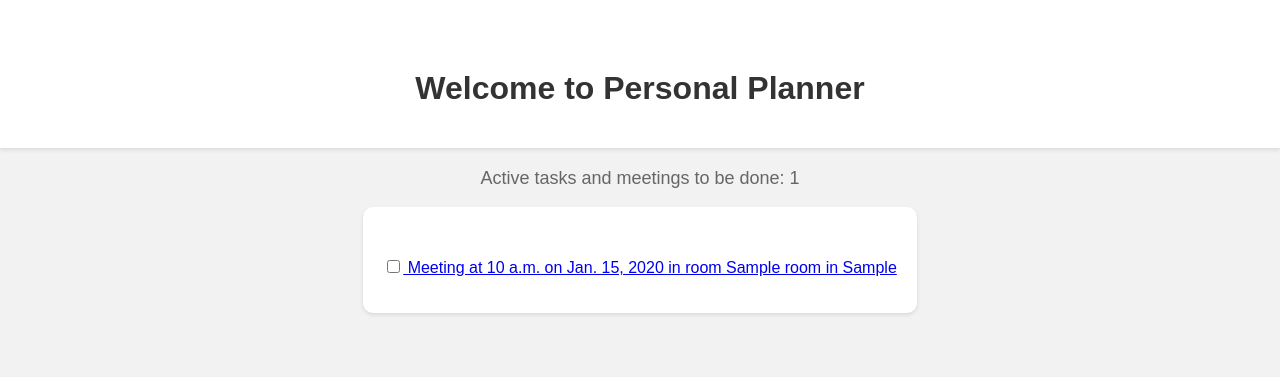
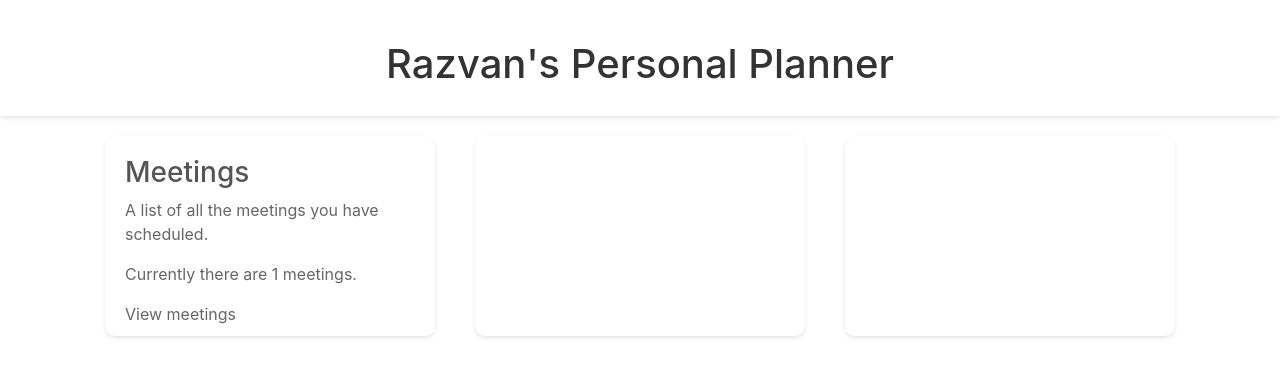
Before and after one commit to razvanpoinaru97/personal_planner, a Django app: page /welcome.html in a window 1280 px wide. Shown: the top 377 px of the page. Run offline with Django 5.2, Linux system fonts and the light colour scheme; tables that the repository leaves empty hold one stand-in row (values such as "Sample post"); some libraries are stand-ins or nearby versions.

Commit message:
Added user interactions to create a meeting + more styling and templating

```diff
--- /dev/null
+++ b/personal_planner/meetings/urls.py
@@ -0,0 +1,10 @@
+from django.urls import path
+
+from meetings import views
+
+urlpatterns = [
+    path('', views.meetings, name="meetings"),
+    path('<int:id>', views.detail, name="detail"),
+    path('new', views.new, name="new"),
+    path('create', views.create_meeting, name="create_meeting")
+]
--- a/personal_planner/personal_planner/urls.py
+++ b/personal_planner/personal_planner/urls.py
@@ -15,13 +15,12 @@
     2. Add a URL to urlpatterns:  path('blog/', include('blog.urls'))
 """
 from django.contrib import admin
-from django.urls import path
+from django.urls import path, include
 
 from django.shortcuts import redirect
 
 
 from website.views import welcome, date, about
-from meetings.views import detail
 
 urlpatterns = [
     path('admin/', admin.site.urls),
@@ -29,5 +28,5 @@
     path('welcome.html', welcome, name="welcome"),
     path('date', date),
     path('about', about),
-    path('meetings/<int:id>', detail, name="detail"),
+    path('meetings/', include('meetings.urls'))
 ]
--- /dev/null
+++ b/personal_planner/website/static/website/style.css
@@ -0,0 +1,170 @@
+.rounded-rectangle {
+    background-color: white;
+    border-radius: 10px;
+    padding: 20px;
+    margin-bottom: 20px;
+    margin-top: 20px;
+    box-shadow: 0 2px 4px rgba(0, 0, 0, 0.1);
+    height: 200px;
+    width: 30%;
+    float: left;
+    margin-right: 20px;
+    margin-left: 20px; /* Add this line to set the left margin */
+    overflow: hidden; /* Add this line to hide overflowing text */
+}
+
+.container {
+    display: flex;
+    justify-content: space-between;
+    margin: 0 2%;
+}
+
+body {
+    font-family: Arial, sans-serif;
+    background-color: #f2f2f2;
+    margin: 0;
+    padding: 0;
+}
+
+.sticky-header {
+    position: sticky;
+    top: 0;
+    background-color: white;
+    padding: 20px;
+    box-shadow: 0 2px 4px rgba(0, 0, 0, 0.1);
+}
+
+.list-box {
+    background-color: white;
+    border-radius: 10px;
+    padding: 20px;
+    margin: 0 auto;
+    width: fit-content;
+    box-shadow: 0 2px 4px rgba(0, 0, 0, 0.1);
+}
+
+ul.centered-list {
+    text-align: center;
+}
+
+ul.centered-list li {
+    text-align: left;
+}
+
+.sticky-header h1 {
+    color: #333;
+    text-align: center;
+    margin-top: 20px;
+}
+
+p {
+    color: #666;
+    font-size: 16px;
+    margin-top: 20px;
+}
+
+h3 {
+    color: #555;
+    font-size: 20px;
+    margin-top: 20px;
+}
+.rounded-rectangle .link-rectangle {
+    color: #666;
+    font-size: 16px;
+}
+
+ul {
+    list-style-type: none;
+    padding: 0;
+    margin-top: 30px;
+}
+
+li {
+    color: #333;
+    font-size: 16px;
+    margin-bottom: 10px;
+}
+
+.back-button {
+    position: absolute;
+    top: 10px;
+    left: 15px;
+    font-size: 20px;
+    padding: 10px 20px;
+    top: 50%;
+    transform: translateY(-50%);
+    font-family: Arial, sans-serif;
+    color: #ffffff;
+    background-color: #f2f2f2, 0.5;
+    border: none;
+    border-radius: 5px;
+    box-shadow: 0 2px 4px rgba(0, 0, 0, 0.2);
+    transition: background-color 0.3s ease;
+    text-decoration: none; /* Added to remove underline */
+}
+
+.back-button:hover {
+    background-color: #f2f2f2, 0.6;
+    color: #ffffff;
+    text-decoration: none; /* Added to remove underline */
+}
+
+.back-button:active {
+    color: #ffffff;
+    text-decoration: none; /* Added to remove underline */
+}
+
+.back-icon {
+    height: 20px; /* Set the height of the back-icon */
+    width: auto; /* Maintain the aspect ratio */
+    max-height: 100%; /* Add this line to limit the height to the parent container */
+    max-width: 100%; /* Add this line to limit the width to the parent container */
+}
+
+.list-box {
+    background-color: white;
+    border-radius: 10px;
+    padding: 20px;
+    margin: 0 auto;
+    margin-top: 5px;
+    width: fit-content;
+    box-shadow: 0 2px 4px rgba(0, 0, 0, 0.1);
+}
+
+ul.centered-list {
+    text-align: center;
+    height: 66vh;
+    overflow-y: scroll;
+}
+
+ul.centered-list li {
+    text-align: left;
+}
+
+ul {
+    list-style-type: none;
+    padding: 0;
+    margin-top: 30px;
+}
+
+li {
+    color: #333;
+    font-size: 16px;
+    margin-bottom: 10px;
+}
+
+.centered-rectangle{
+    background-color: #ffffff;
+    border-radius: 10px;
+    padding: 20px;
+    box-shadow: 0 2px 4px rgba(0, 0, 0, 0.1);
+}
+
+.detail-container{
+    background-color: #f2f2f2;
+    display: flex;
+    justify-content: center;
+    align-items: center;
+    height: 80vh;
+    margin: 0;
+}
--- /dev/null
+++ b/personal_planner/website/templates/base.html
@@ -0,0 +1,21 @@
+{% load static %}
+<!DOCTYPE html>
+<html>
+<head>
+    <title>{%block title%}{%endblock%}</title>
+    <link rel="stylesheet" href="{% static 'website/style.css' %}">
+    <link rel="stylesheet" href="https://stackpath.bootstrapcdn.com/bootstrap/4.5.2/css/bootstrap.min.css">
+</head>
+<body>
+    <div class="sticky-header">
+        {% if request.path != '/welcome.html' %}
+            <a href="{% url 'welcome' %}" class="back-button">
+                <img src="{% static 'website/home.png' %}" alt="Home" class="back-icon">
+            </a>
+        {% endif %}
+        <h1>Razvan's Personal Planner</h1>
+    </div>
+        {% block content %}
+        {% endblock %}
+</body>
+</html>
--- a/personal_planner/website/templates/website/welcome.html
+++ b/personal_planner/website/templates/website/welcome.html
@@ -1,79 +1,15 @@
-<!DOCTYPE html>
-<html>
-<head>
-    <title>Razvan's Personal Planner</title>
-</head>
-<body>
-    <div class="sticky-header">
-        <h1>Welcome to Personal Planner</h1>
+{% extends "base.html" %}
+
+{% block title %}Welcome{% endblock %}
+{% block content %}
+    <div class="container">
+        <div class="rounded-rectangle">
+            <h3>Meetings</h3>
+            <p>A list of all the meetings you have scheduled.</p>
+            <p>Currently there are {{ num_meetings }} meetings.</p>
+            <a href="{% url 'meetings' %}" class="link-rectangle">View meetings</a>
+        </div>
+        <div class="rounded-rectangle"></div>
+        <div class="rounded-rectangle"></div>
     </div>
-    <p>Active tasks and meetings to be done: {{ num_meetings }}</p>
-    <div class="list-box">
-        <ul class="centered-list">
-            {% for meeting in meetings %}
-                <li>
-                    <a href="{%url 'detail' meeting.id%}"><input type="checkbox"> Meeting at {{ meeting.time }} on {{ meeting.date }} in room {{ meeting.room }}</a>
-                </li>
-            {% endfor %}
-        </ul>
-    </div>
-</body>
-</html>
-
-<style>
-    body {
-        font-family: Arial, sans-serif;
-        background-color: #f2f2f2;
-        margin: 0;
-        padding: 0;
-    }
-    .sticky-header {
-        position: sticky;
-        top: 0;
-        background-color: white;
-        padding: 20px;
-        box-shadow: 0 2px 4px rgba(0, 0, 0, 0.1);
-    }
-
-    .list-box {
-        background-color: white;
-        border-radius: 10px;
-        padding: 20px;
-        margin: 0 auto;
-        width: fit-content;
-        box-shadow: 0 2px 4px rgba(0, 0, 0, 0.1);
-    }
-
-    ul.centered-list {
-        text-align: center;
-    }
-
-    ul.centered-list li {
-        text-align: left;
-    }
-
-    h1 {
-        color: #333;
-        text-align: center;
-        margin-top: 50px;
-    }
-
-    p {
-        color: #666;
-        text-align: center;
-        font-size: 18px;
-        margin-top: 20px;
-    }
-
-    ul {
-        list-style-type: none;
-        padding: 0;
-        margin-top: 30px;
-    }
-
-    li {
-        color: #333;
-        font-size: 16px;
-        margin-bottom: 10px;
-    }
-</style>
+{% endblock %}
```
Also changed, not shown: personal_planner/meetings/templates/meetings/detail.html (+17 -1 lines), personal_planner/meetings/templates/meetings/meetings.html (added, +16 -0 lines), personal_planner/meetings/templates/meetings/new.html (added, +56 -0 lines), personal_planner/meetings/views.py (+30 -2 lines), personal_planner/website/static/website/home.png (added), requirements.txt (line endings or trailing spaces).
